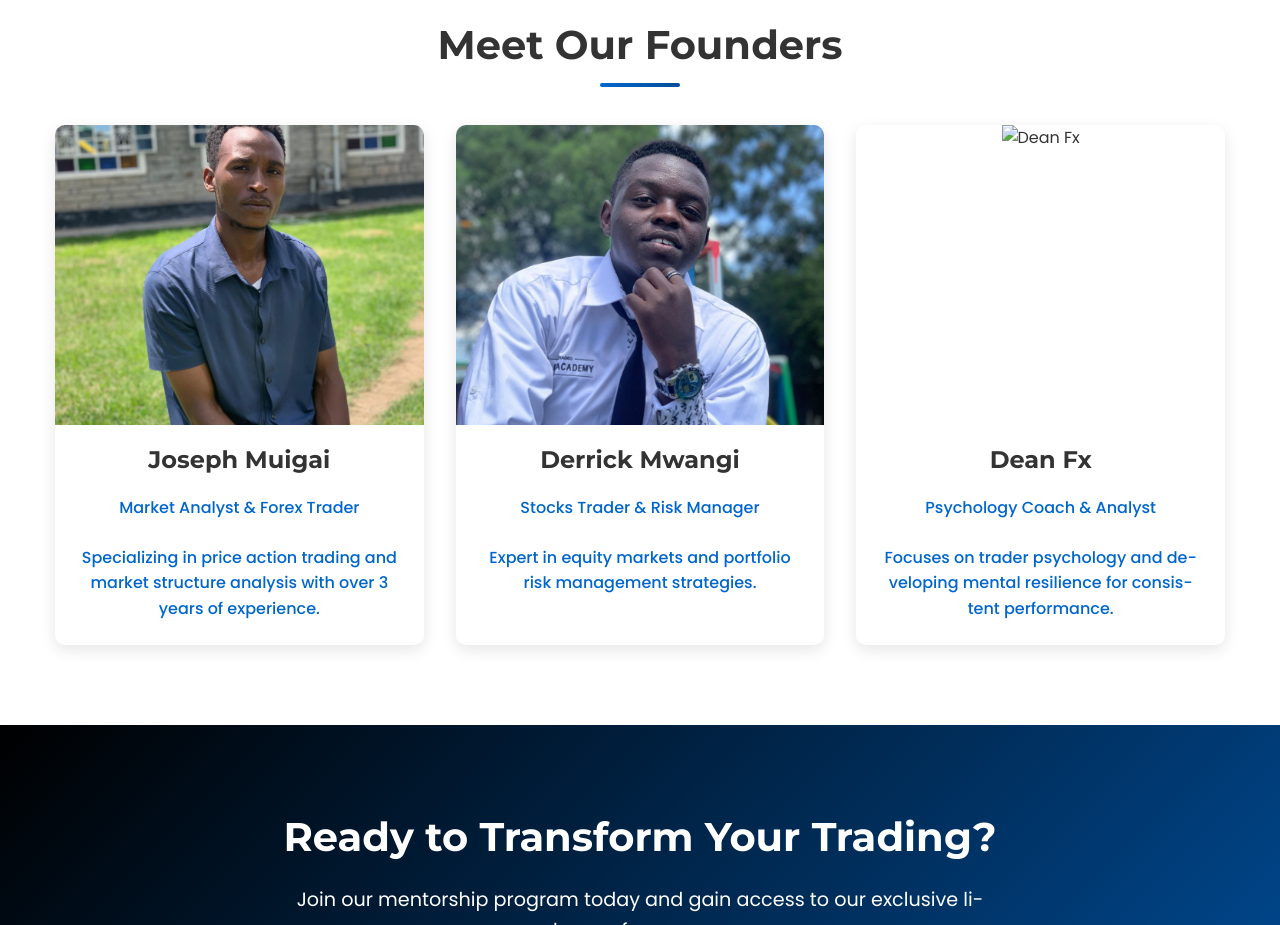
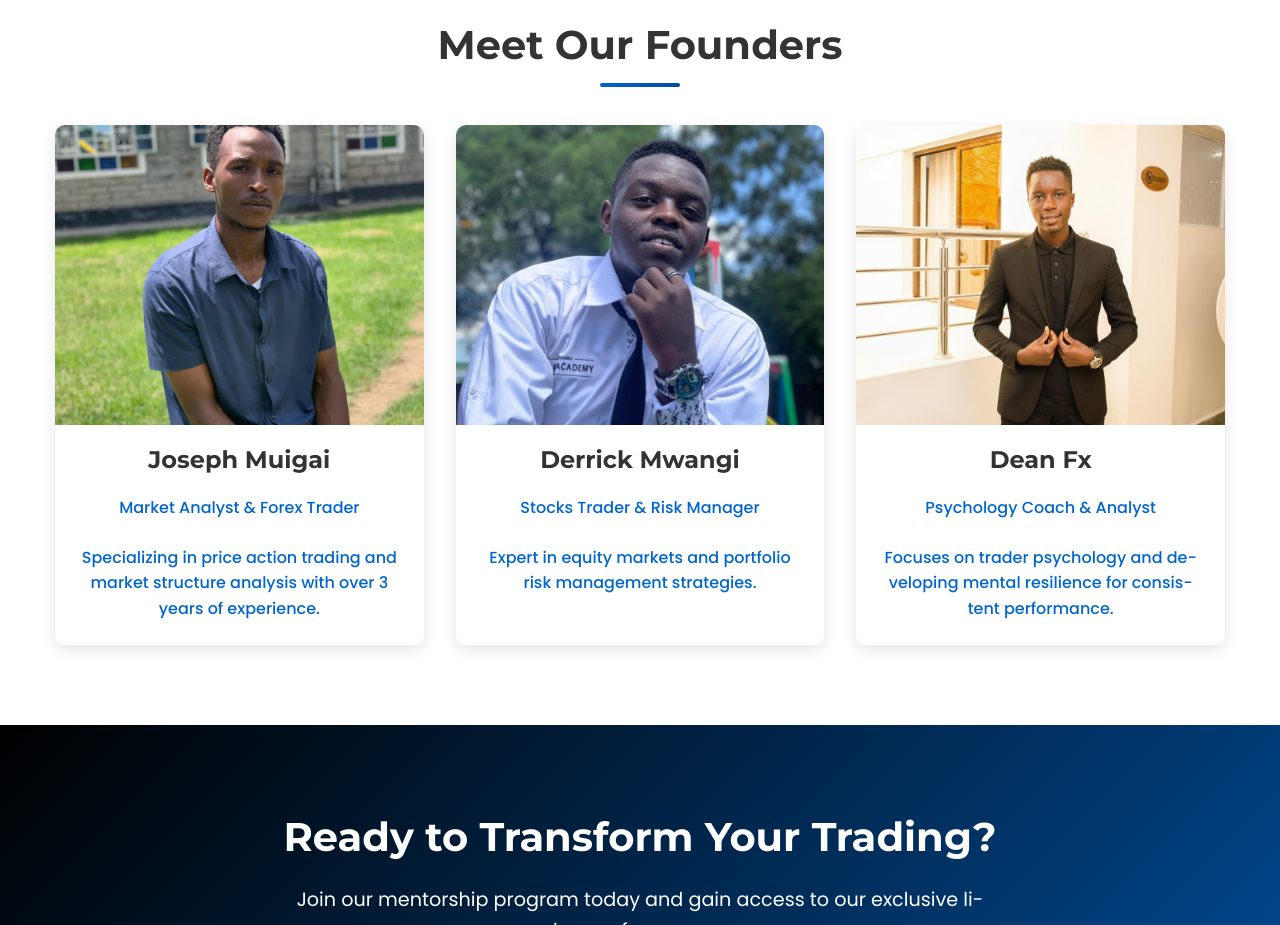
Before and after one commit to MJ-Fx/BILLIONAIRE-S-HUB, a plain HTML site: page index.html in a window 1280 px wide. Shown: the part 1500-2425 px from the top of the page. Drawn offline with Linux system fonts and the light colour scheme.

Commit message:
Update index.html

```diff
--- a/index.html
+++ b/index.html
@@ -105,7 +105,7 @@
                 </div>
                 <div class="founder-card">
                     <div class="founder-image">
-                        <img src="assets/images/founders/jimmy-kim.jpg" alt="Dean Fx">
+                        <img src="Dean.jpg" alt="Dean Fx">
                     </div>
                     <h3>Dean Fx</h3>
                     <p>Psychology Coach & Analyst</p>
@@ -171,4 +171,5 @@
 
     <script src="script.js"></script>
 </body>
+
 </html>
```
